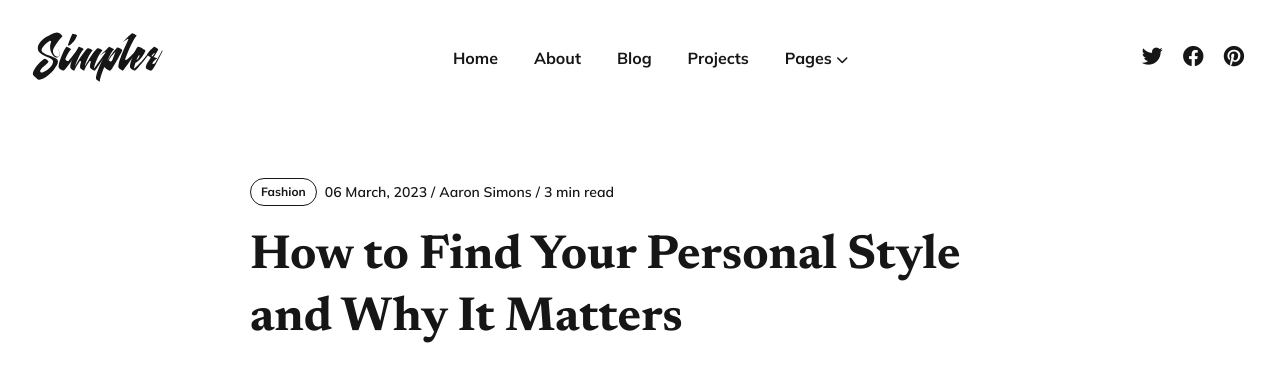
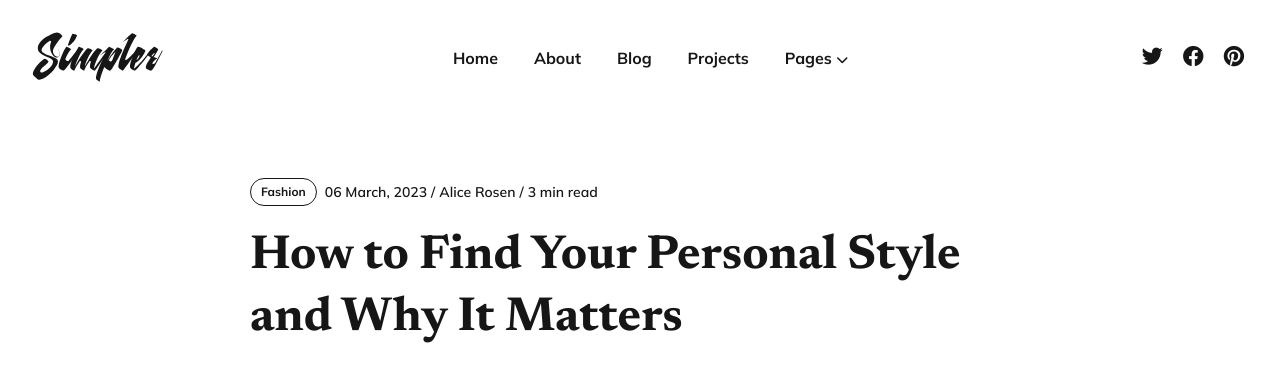
Before and after one commit to alice-rosen/alice-rosen.github.io, a Jekyll site: the page built from _posts/2023-03-06-how-to-find-your-personal-style-and-why-it-matters.md, in a window 1280 px wide and 900 px high. Shown: the top 368 px of the window. Built offline with Jekyll 4.4.1, drawn with Linux system fonts in a browser that asks for light colours.

Commit message:
Update settings.yml

```diff
--- a/_data/settings.yml
+++ b/_data/settings.yml
@@ -1,15 +1,15 @@
 #-------------------------------
 # Site Settings
-title: Simpler
+title: Portfolio
 logo: "/images/logo.svg" # You can add own logo. For example "/images/logo.svg".
 logo_dark: "/images/logo-dark.svg"
-description: Simpler – A modern portfolio theme for Jekyll.
+description: Alice's data viz portfolio.
 color_scheme: auto # You can choose three modes auto, light, and dark. By default, the auto mode is set, which means the users can choose the light or dark mode themself.
 
 
 #-------------------------------
 # Author Settings
-author_name: Aaron Simons
+author_name: Alice Rosen
 
 
 #-------------------------------
@@ -56,7 +56,7 @@ hero:
 
 #-------------------------------
 # Projects Settings
-section_projects_title: 👨🏻‍💻 Selected Works
+section_projects_title: Selected Works
 
 
 #-------------------------------
```
